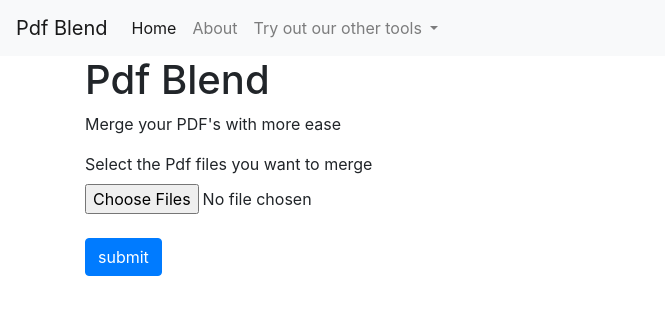
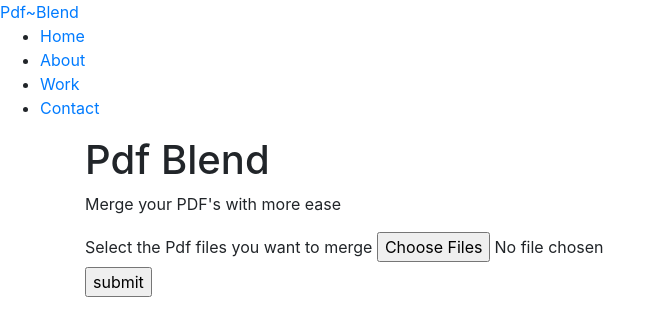
Before and after one commit to thesakshijaiswal/Pdf-Merger, a website: page templates/index.html in a window 1280 px wide. Shown: the whole page, without its empty margins (0-665 px from the left). Drawn offline with nearby package versions, Linux system fonts and the light colour scheme.

Commit message:
Relocating to vanilla

```diff
--- a/templates/index.html
+++ b/templates/index.html
@@ -14,33 +14,17 @@
 </head>
 
 <body>
-  <nav class="navbar navbar-expand-lg navbar-light bg-light">
-    <a class="navbar-brand fw-bolder" href="#">Pdf Blend</a>
-    <button class="navbar-toggler" type="button" data-toggle="collapse" data-target="#navbarSupportedContent"
-      aria-controls="navbarSupportedContent" aria-expanded="false" aria-label="Toggle navigation">
-      <span class="navbar-toggler-icon"></span>
-    </button>
+  <section>
+    <header>
+      <a href="#" class="logo">Pdf~Blend</a>
+      <ul>
+        <li><a href="#">Home</a></li>
+        <li><a href="#">About</a></li>
+        <li><a href="#">Work</a></li>
+        <li><a href="">Contact</a></li>
+      </ul>
+    </header>
 
-    <div class="collapse navbar-collapse" id="navbarSupportedContent">
-      <ul class="navbar-nav mr-auto">
-        <li class="nav-item active">
-          <a class="nav-link" href="#">Home <span class="sr-only">(current)</span></a>
-        </li>
-        <li class="nav-item">
-          <a class="nav-link" href="#">About</a>
-        </li>
-        <li class="nav-item dropdown">
-          <a class="nav-link dropdown-toggle" href="#" role="button" data-toggle="dropdown" aria-expanded="false">
-            Try out our other tools </a>
-          <div class="dropdown-menu">
-            <a class="dropdown-item" href="#">Todo List App </a>
-            <a class="dropdown-item" href="#">Interest Evaluator </a>
-            <a class="dropdown-item" href="#">Password generator </a>
-          </div>
-        </li>
-      </ul>
-    </div>
-  </nav>
     <div class="container">
       <h1>Pdf Blend</h1>
       <p>Merge your PDF's with more ease</p>
@@ -48,17 +32,14 @@
       <form method="post" action="/merge" enctype='multipart/form-data'>
         <div class="form-group">
           <label for="exampleFormControlFile1">Select the Pdf files you want to merge</label>
-        <input type="file" name="pdfs" class="form-control-file" id="exampleFormControlFile1" multiple accept=".pdf">
-        <input class="btn btn-primary my-4" type="submit" value="submit">
+          <input type="file" name="pdfs" id="choosePdf" multiple accept=".pdf">
+          <div class="submit">
+            <input id="submit" type="submit" value="submit">
+          </div>
         </div>
       </form>
     </div>
-  <script src="https://cdn.jsdelivr.net/npm/jquery@3.5.1/dist/jquery.slim.min.js"
-    integrity="sha384-DfXdz2htPH0lsSSs5nCTpuj/zy4C+OGpamoFVy38MVBnE+IbbVYUew+OrCXaRkfj"
-    crossorigin="anonymous"></script>
-  <script src="https://cdn.jsdelivr.net/npm/bootstrap@4.6.2/dist/js/bootstrap.bundle.min.js"
-    integrity="sha384-Fy6S3B9q64WdZWQUiU+q4/2Lc9npb8tCaSX9FK7E8HnRr0Jz8D6OP9dO5Vg3Q9ct"
-    crossorigin="anonymous"></script>
+  </section>
 
 </body>
 
```
Lines whose indentation alone changed are shown as unchanged.
